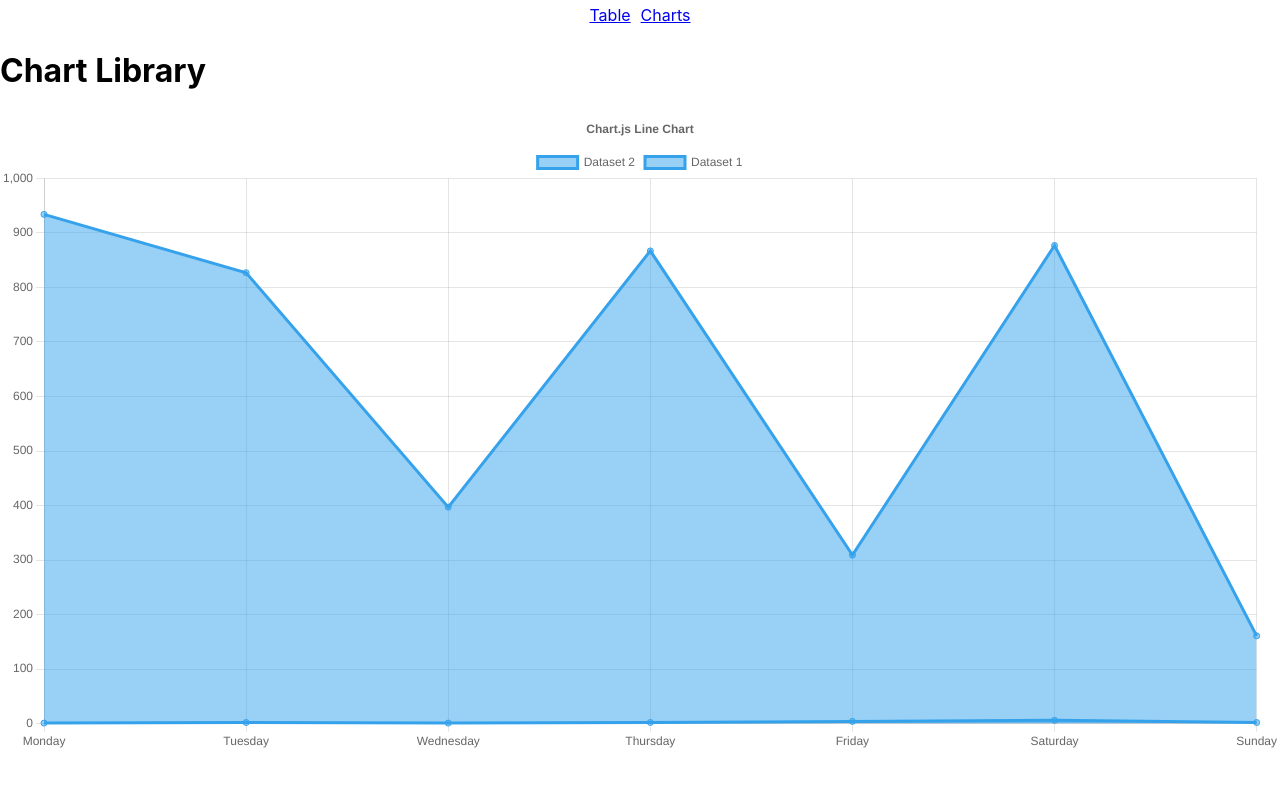
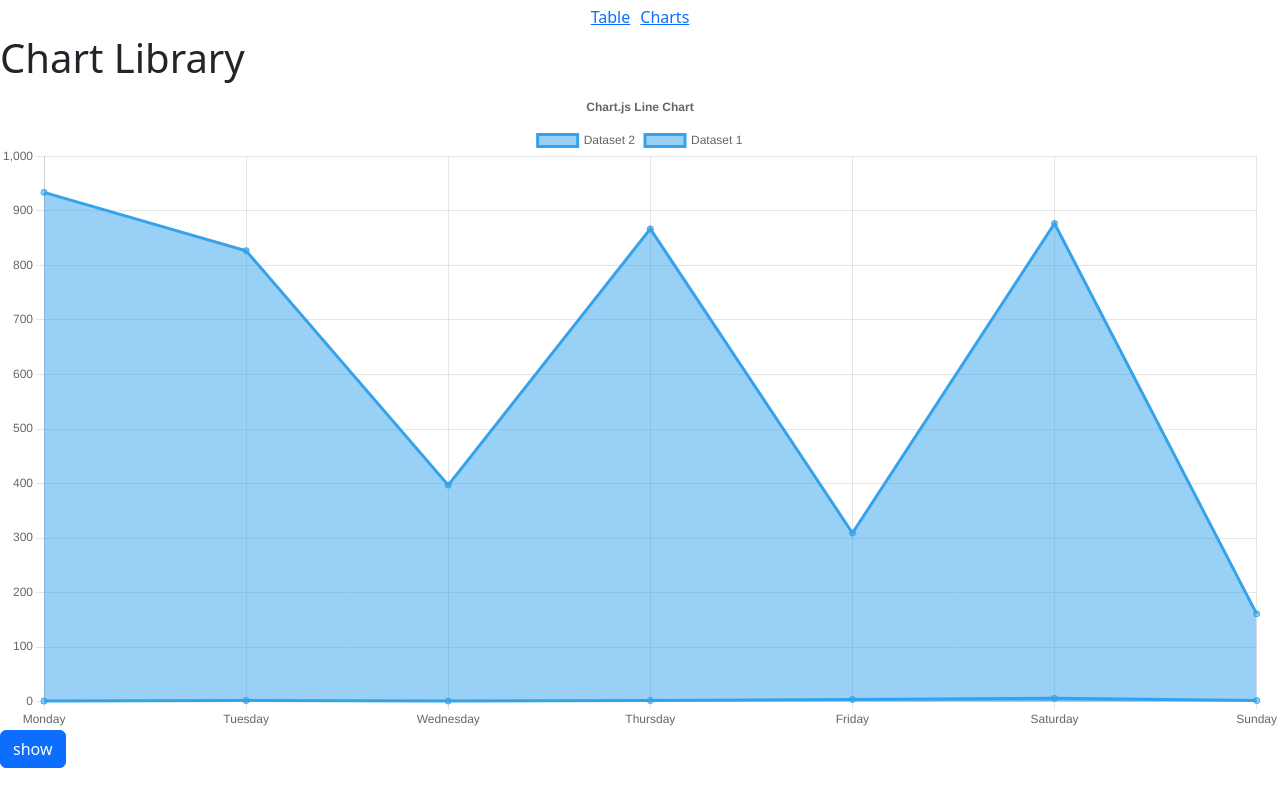
Before and after one commit to tylerww91/react-spotlight-open-source, a React (Create React App) app: page /charts in a window 1280 px wide. Built offline with nearby package versions, Linux system fonts and the light colour scheme.

Commit message:
builds Modal component utilizing react-bootstrap to create an Offcanvas component similiar to a Modal, component is then mounted to App

```diff
--- a/src/App.js
+++ b/src/App.js
@@ -2,6 +2,7 @@
 import SongTable from './components/Table/SongTable.js';
 import './App.css';
 import NewChart from './components/Chart/NewChart.js';
+import Modal from './components/OffCanvas/Modal.js';
 
 function App() {
   return (
@@ -20,6 +21,7 @@
           <NewChart />
         </Route>
       </Switch>
+      <Modal />
     </div>
   );
 }
--- /dev/null
+++ b/src/components/OffCanvas/Modal.js
@@ -0,0 +1,30 @@
+import React from 'react';
+import { useState } from 'react';
+import Offcanvas from 'react-bootstrap/Offcanvas';
+import Button from 'react-bootstrap/Button';
+import 'bootstrap/dist/css/bootstrap.min.css';
+
+export default function Modal() {
+  const [show, setShow] = useState(false);
+
+  const handleClose = () => setShow(false);
+  const handleShow = () => setShow(true);
+
+  return (
+    <>
+      <Button variant="primary" onClick={handleShow}>
+        show
+      </Button>
+
+      <Offcanvas show={show} onHide={handleClose}>
+        <Offcanvas.Header closeButton>
+          <Offcanvas.Title>OffCanvas</Offcanvas.Title>
+        </Offcanvas.Header>
+        <Offcanvas.Body>
+          This is my first attempt at utilizing bootstrap, and making something that is similar to a
+          modal
+        </Offcanvas.Body>
+      </Offcanvas>
+    </>
+  );
+}
```
Also changed, not shown: src/components/OffCanvas.js/OffCanvas.js (deleted, +0 -9 lines).
